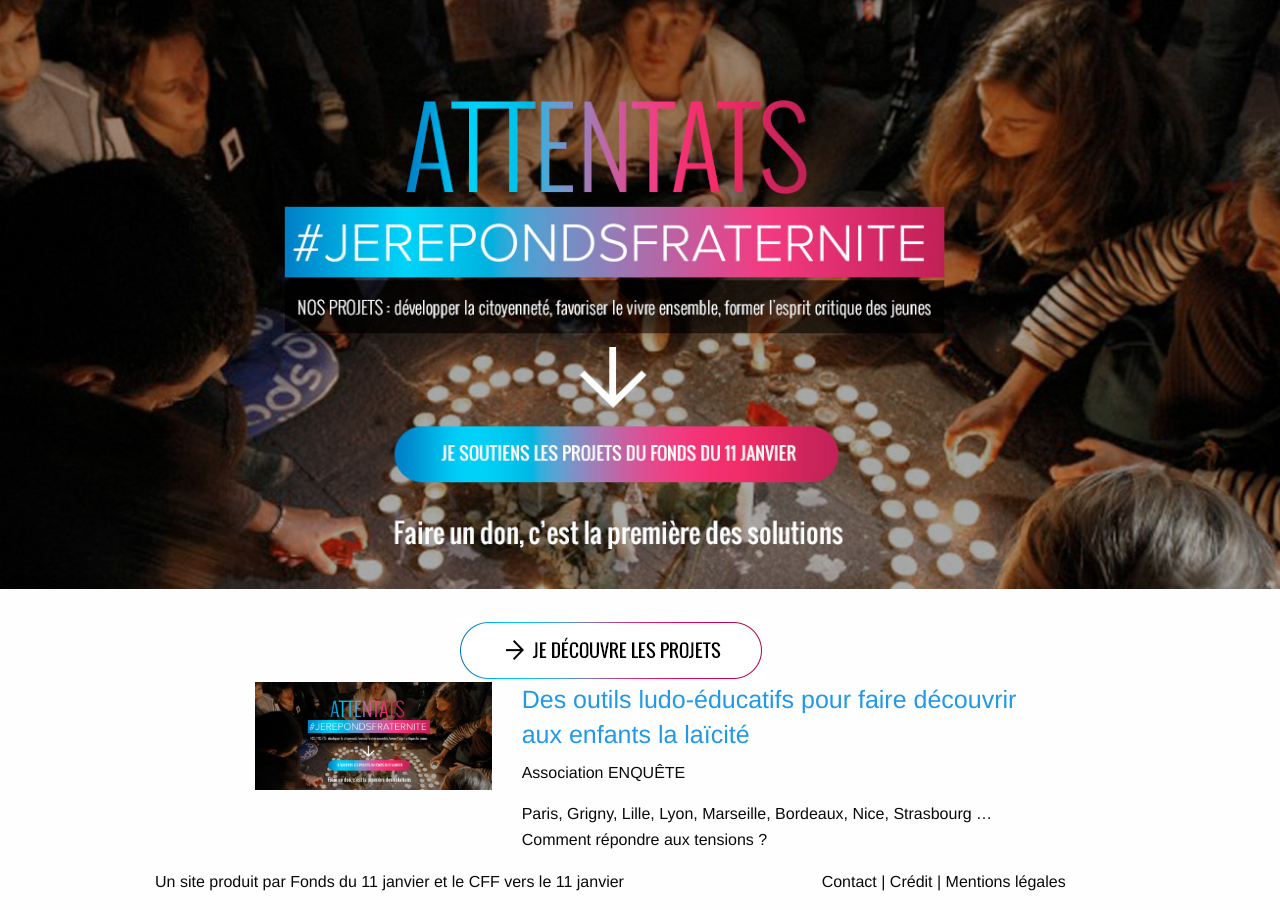
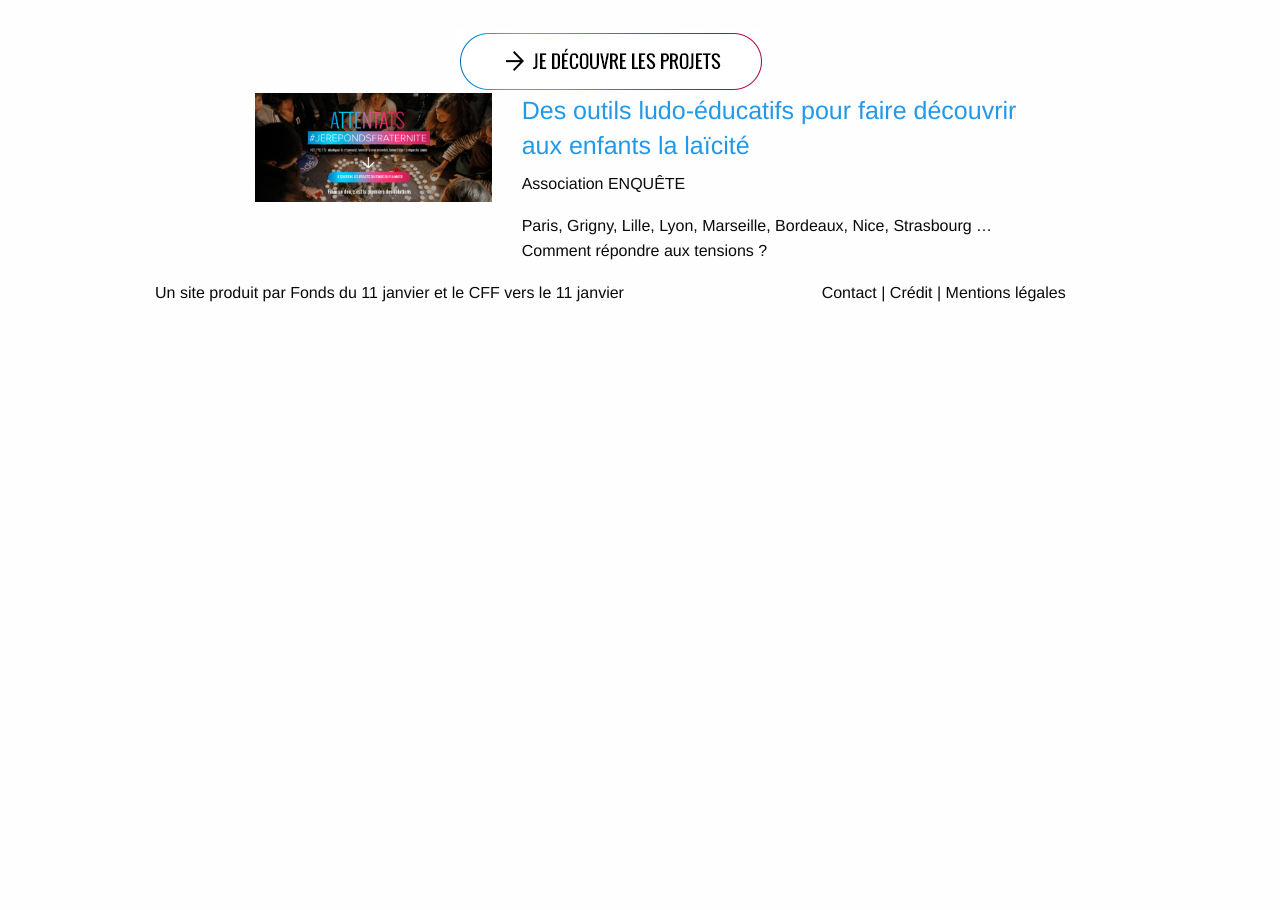
Before and after one commit to adfinitas-app/jerepondsfraternite, a Jekyll site: the page built from index.html, in a window 1280 px wide. Built offline with Jekyll 4.4.1, drawn with Linux system fonts in a browser that asks for light colours.

Commit message:
Updated 'css/app.css' via CloudCannon

```diff
--- a/css/app.css
+++ b/css/app.css
@@ -2,13 +2,12 @@ html, body {
     height: 100%;
     margin: 0;
 }
-.cover90 {
+.cover {
     background: url(/img/bg.jpg) no-repeat center center;
     -webkit-background-size: cover;
     -moz-background-size: cover;
     -o-background-size: cover;
     background-size: cover;
-    padding-bottom: 46%;
 }
 .center {
     padding-top: 30px;
```
